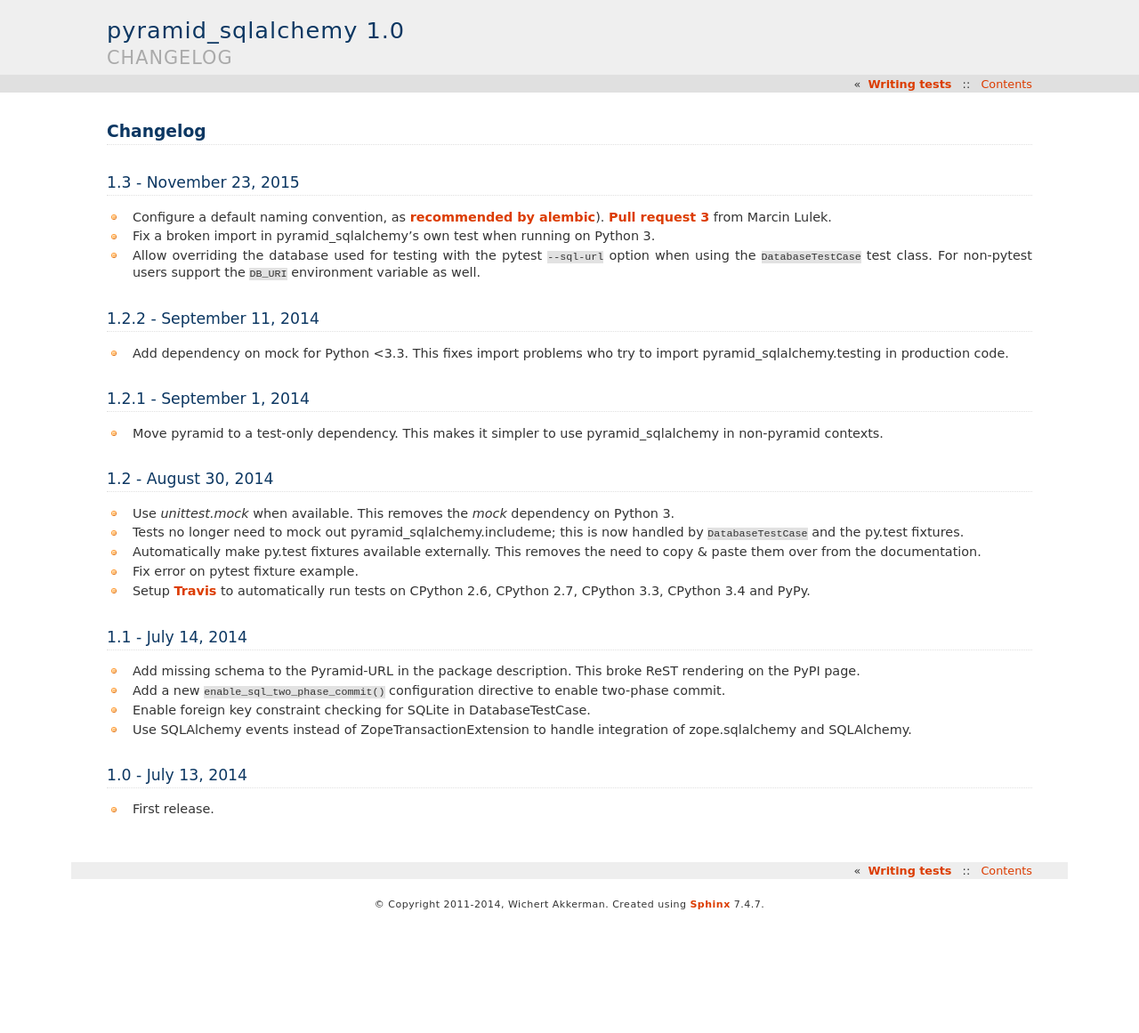
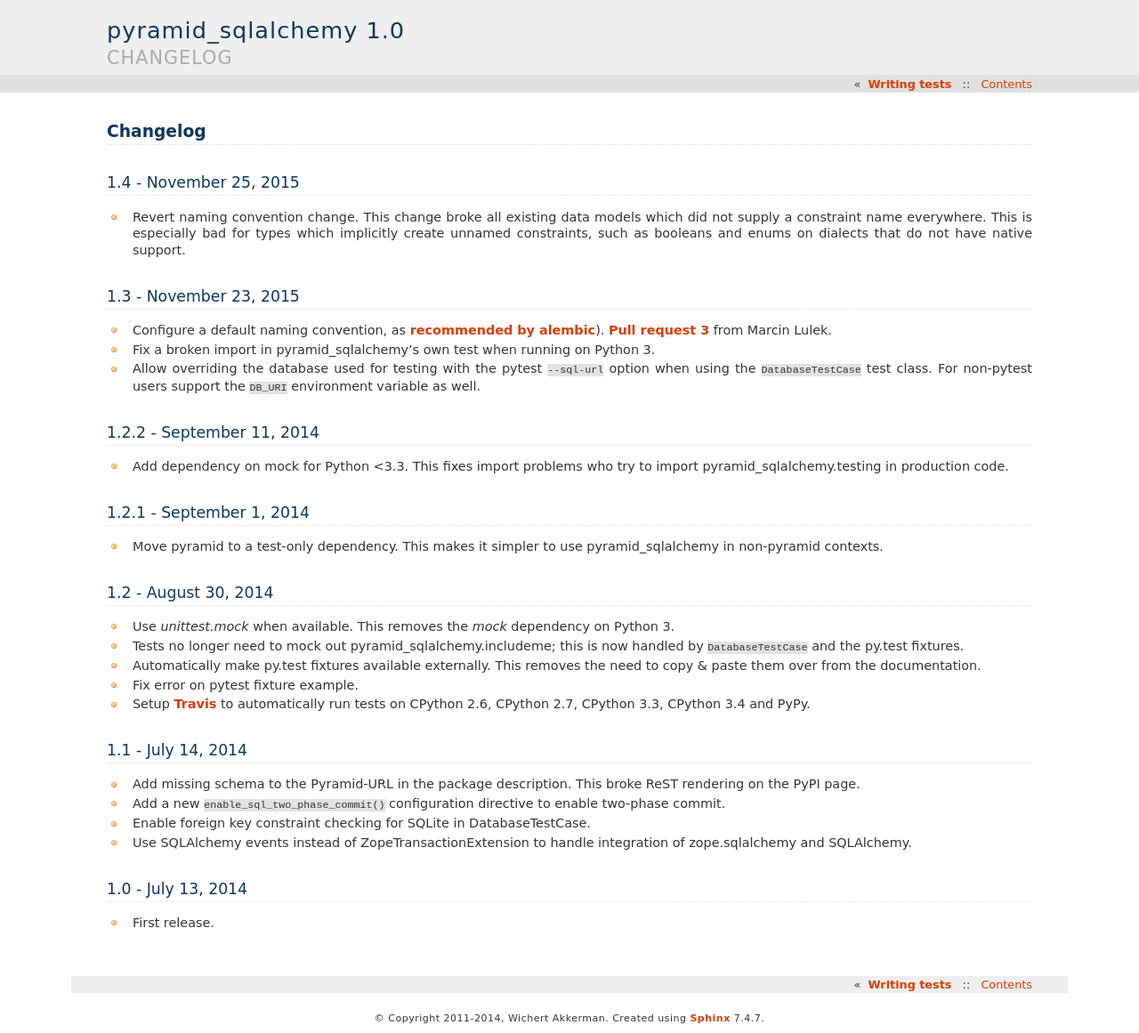
Before and after one commit to wichert/pyramid_sqlalchemy, a Sphinx documentation site: the page built from docs/changes.rst, in a window 1280 px wide. Shown: the whole page at 89% size. Built offline with Sphinx 7.4.7, drawn with Linux system fonts in a browser that asks for light colours; before the commit the page ends 1034 px from its top, so only the background shows below that.

Commit message:
Prepare 1.4 release.

```diff
--- a/docs/changes.rst
+++ b/docs/changes.rst
@@ -1,5 +1,14 @@
 Changelog
 =========
+
+1.4 - November 25, 2015
+-----------------------
+
+- Revert naming convention change. This change broke all existing data models
+  which did not supply a constraint name everywhere. This is especially bad
+  for types which implicitly create unnamed constraints, such as booleans and
+  enums on dialects that do not have native support.
+
 
 1.3 - November 23, 2015
 -----------------------
--- a/setup.py
+++ b/setup.py
@@ -2,7 +2,7 @@
 from setuptools import setup
 from setuptools import find_packages
 
-version = '1.3'
+version = '1.4'
 
 requires = [
         'SQLAlchemy >=0.7.0',
```
